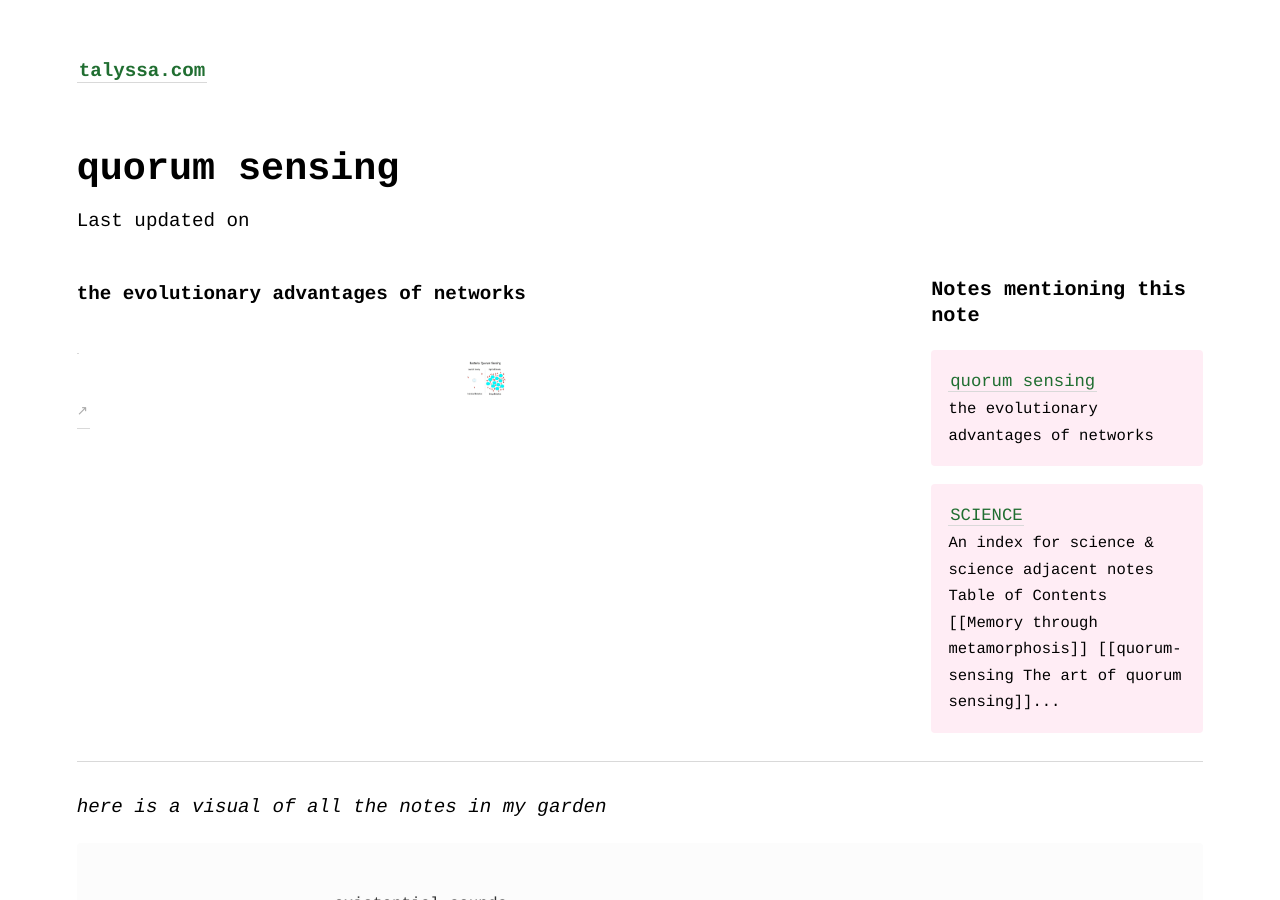
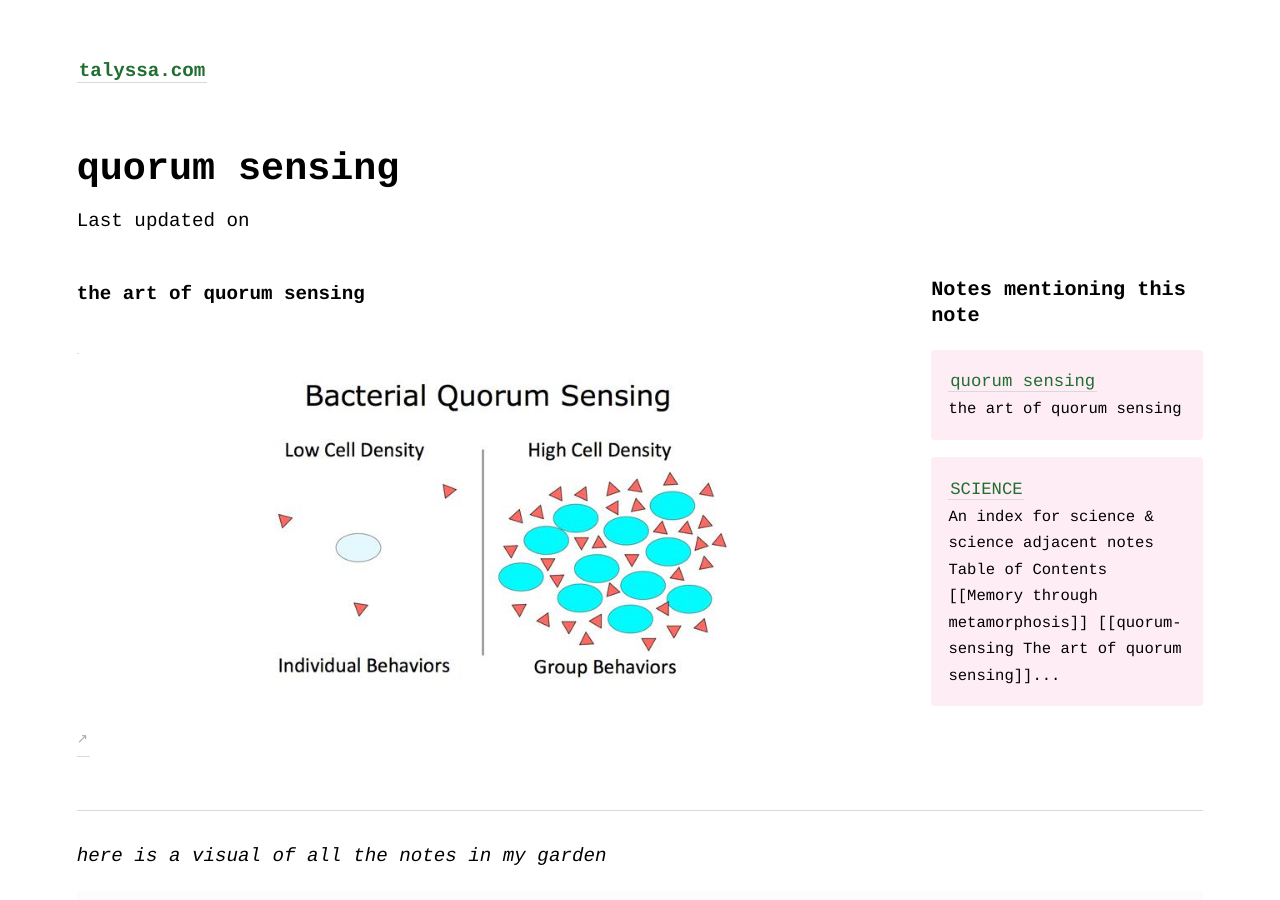
Before and after one commit to geminiworms/talyssagarden.github.io, a Jekyll site: the page built from _notes/quorum-sensing.md, in a window 1280 px wide and 900 px high. Built offline with Jekyll 4.4.1, drawn with Linux system fonts in a browser that asks for light colours; comment, search, counter and statistics services are not loaded.

Commit message:
Update quorum-sensing.md

```diff
--- a/_notes/quorum-sensing.md
+++ b/_notes/quorum-sensing.md
@@ -1,5 +1,5 @@
 ---
 title: quorum sensing
 ---
-#### the evolutionary advantages of networks
-<a href="https://scholar.princeton.edu/basslerlab/home"><img src="/assets/quorum-sensing.jpg" alt="quorum sensing figure" style="width:42px;height:42px;"></a>
+#### the art of quorum sensing
+<a href="https://scholar.princeton.edu/basslerlab/home"><img src="/assets/quorum-sensing.jpg" alt="quorum sensing figure" style="width:500px;"></a> <br>
```
